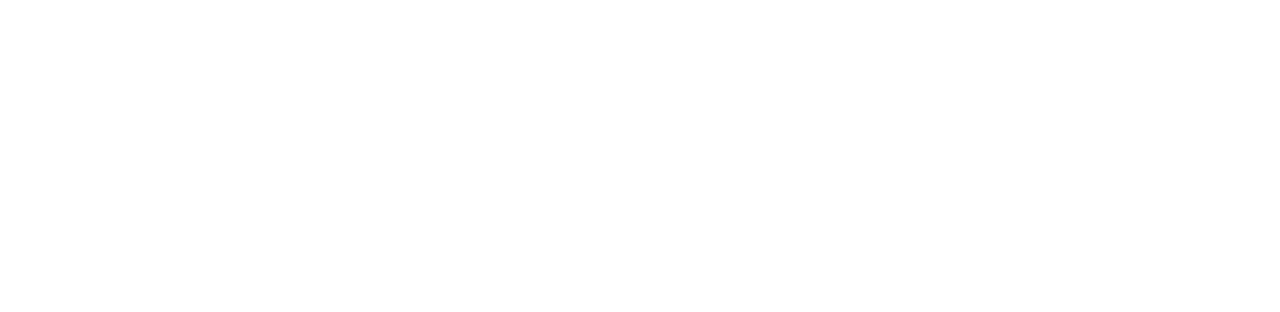
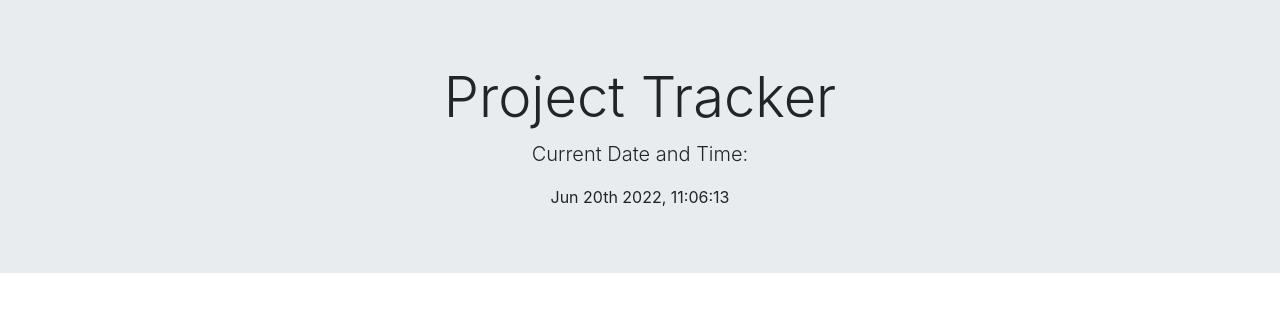
Before and after one commit to SeanGenge/Project-tracker, a plain HTML site: page index.html in a window 1280 px wide. Drawn offline with nearby package versions, Linux system fonts and the light colour scheme.

Commit message:
Added topbar

```diff
--- a/index.html
+++ b/index.html
@@ -2,9 +2,28 @@
 <html>
     <head>
         <title>Project Tracker</title>
+        <link rel="stylesheet" href="https://cdn.jsdelivr.net/npm/bootstrap@4.6.1/dist/css/bootstrap.min.css" integrity="sha384-zCbKRCUGaJDkqS1kPbPd7TveP5iyJE0EjAuZQTgFLD2ylzuqKfdKlfG/eSrtxUkn" crossorigin="anonymous">
         <link rel="stylesheet" href="./style.css" />
     </head>
     <body>
+        <div class="jumbotron jumbotron-fluid">
+            <div class="container">
+              <h1 class="display-4 text-center">Project Tracker</h1>
+              <p class="lead text-center">Current Date and Time:</p>
+              <div class="text-center" id="current-time"></div>
+            </div>
+          </div>
+
+
+
+
+
+
+        <!--Moment JS-->
+        <script type="text/javascript" src="https://cdnjs.cloudflare.com/ajax/libs/moment.js/2.27.0/moment.min.js"></script>
+        <!--Bootstrap JS-->
+        <script src="https://cdn.jsdelivr.net/npm/jquery@3.5.1/dist/jquery.slim.min.js" integrity="sha384-DfXdz2htPH0lsSSs5nCTpuj/zy4C+OGpamoFVy38MVBnE+IbbVYUew+OrCXaRkfj" crossorigin="anonymous"></script>
+        <script src="https://cdn.jsdelivr.net/npm/bootstrap@4.6.1/dist/js/bootstrap.bundle.min.js" integrity="sha384-fQybjgWLrvvRgtW6bFlB7jaZrFsaBXjsOMm/tB9LTS58ONXgqbR9W8oWht/amnpF" crossorigin="anonymous"></script>
         <script src="./script.js"></script>
     </body>
 </html>
--- a/script.js
+++ b/script.js
@@ -0,0 +1,6 @@
+
+function displayCurrentTime(){
+    $("#current-time").text(moment().format("MMM Do YYYY, h:mm:ss"));
+}
+
+setInterval(displayCurrentTime);
```
